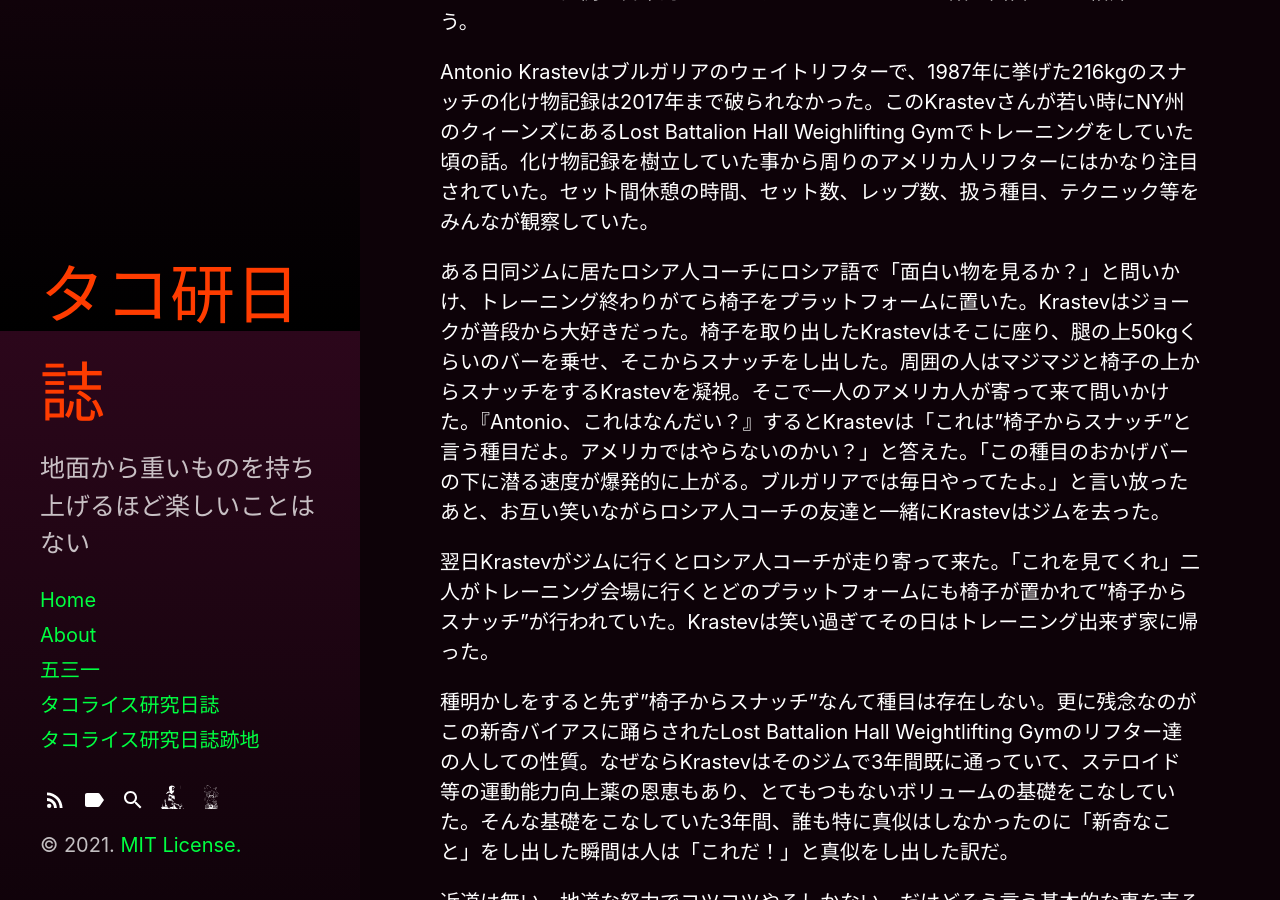
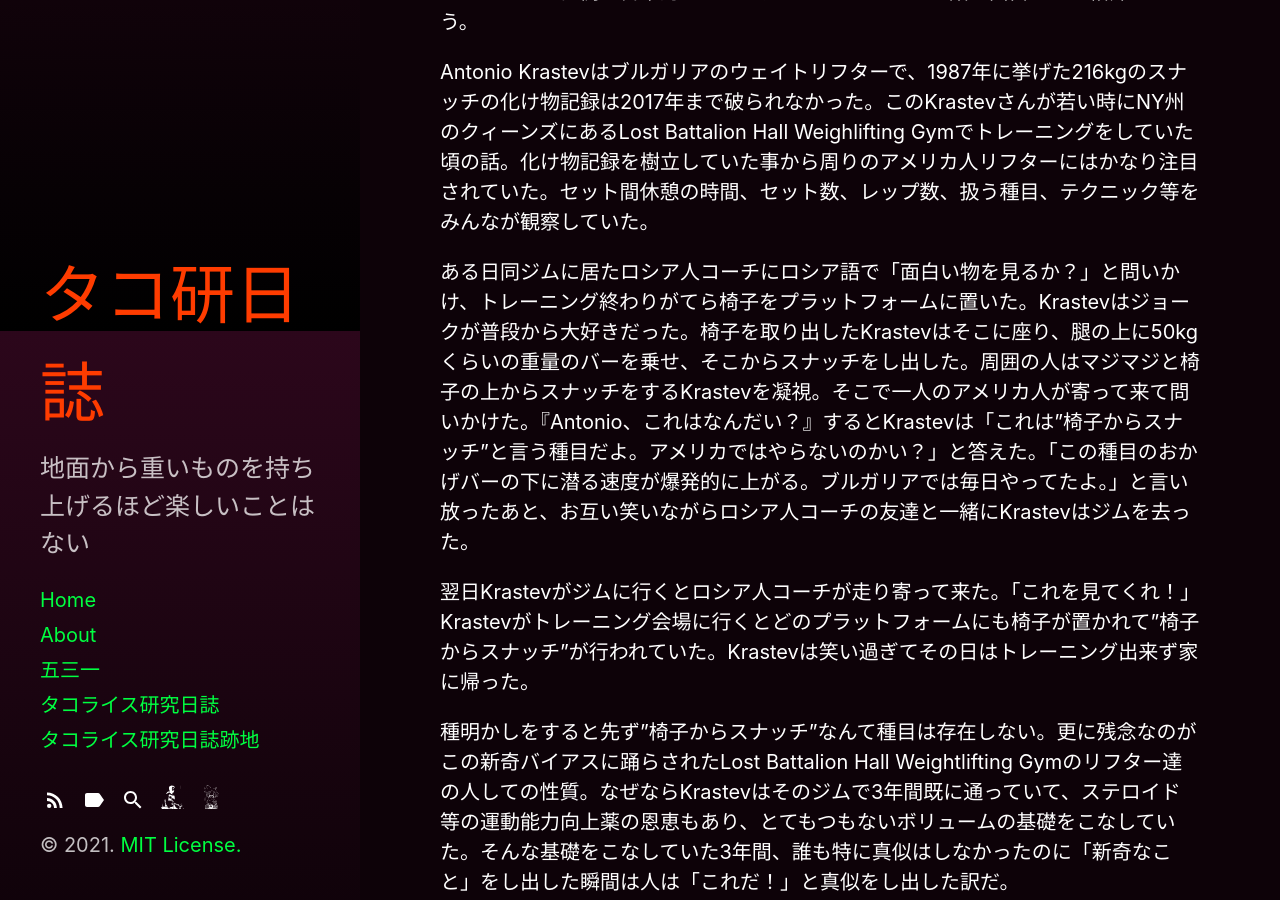
Before and after one commit to buckybean/buckybean.github.io, a Jekyll site: the page built from _posts/tacokennisshi/2021-07-21-tacokennisshi-noveltybias.md, in a window 1280 px wide and 900 px high, scrolled down 1469 px. Built offline with Jekyll 4.4.1, drawn with Linux system fonts in a browser that asks for light colours; comment, search, counter and statistics services are not loaded.

Commit message:
Update 2021-07-21-tacokennisshi-noveltybias.md

```diff
--- a/_posts/tacokennisshi/2021-07-21-tacokennisshi-noveltybias.md
+++ b/_posts/tacokennisshi/2021-07-21-tacokennisshi-noveltybias.md
@@ -28,9 +28,9 @@ tags:
 
 Antonio Krastevはブルガリアのウェイトリフターで、1987年に挙げた216kgのスナッチの化け物記録は2017年まで破られなかった。このKrastevさんが若い時にNY州のクィーンズにあるLost Battalion Hall Weighlifting Gymでトレーニングをしていた頃の話。化け物記録を樹立していた事から周りのアメリカ人リフターにはかなり注目されていた。セット間休憩の時間、セット数、レップ数、扱う種目、テクニック等をみんなが観察していた。
 
-ある日同ジムに居たロシア人コーチにロシア語で「面白い物を見るか？」と問いかけ、トレーニング終わりがてら椅子をプラットフォームに置いた。Krastevはジョークが普段から大好きだった。椅子を取り出したKrastevはそこに座り、腿の上50kgくらいのバーを乗せ、そこからスナッチをし出した。周囲の人はマジマジと椅子の上からスナッチをするKrastevを凝視。そこで一人のアメリカ人が寄って来て問いかけた。『Antonio、これはなんだい？』するとKrastevは「これは”椅子からスナッチ”と言う種目だよ。アメリカではやらないのかい？」と答えた。「この種目のおかげバーの下に潜る速度が爆発的に上がる。ブルガリアでは毎日やってたよ。」と言い放ったあと、お互い笑いながらロシア人コーチの友達と一緒にKrastevはジムを去った。
+ある日同ジムに居たロシア人コーチにロシア語で「面白い物を見るか？」と問いかけ、トレーニング終わりがてら椅子をプラットフォームに置いた。Krastevはジョークが普段から大好きだった。椅子を取り出したKrastevはそこに座り、腿の上に50kgくらいの重量のバーを乗せ、そこからスナッチをし出した。周囲の人はマジマジと椅子の上からスナッチをするKrastevを凝視。そこで一人のアメリカ人が寄って来て問いかけた。『Antonio、これはなんだい？』するとKrastevは「これは”椅子からスナッチ”と言う種目だよ。アメリカではやらないのかい？」と答えた。「この種目のおかげバーの下に潜る速度が爆発的に上がる。ブルガリアでは毎日やってたよ。」と言い放ったあと、お互い笑いながらロシア人コーチの友達と一緒にKrastevはジムを去った。
 
-翌日Krastevがジムに行くとロシア人コーチが走り寄って来た。「これを見てくれ」二人がトレーニング会場に行くとどのプラットフォームにも椅子が置かれて”椅子からスナッチ”が行われていた。Krastevは笑い過ぎてその日はトレーニング出来ず家に帰った。
+翌日Krastevがジムに行くとロシア人コーチが走り寄って来た。「これを見てくれ！」Krastevがトレーニング会場に行くとどのプラットフォームにも椅子が置かれて”椅子からスナッチ”が行われていた。Krastevは笑い過ぎてその日はトレーニング出来ず家に帰った。
 
 種明かしをすると先ず”椅子からスナッチ”なんて種目は存在しない。更に残念なのがこの新奇バイアスに踊らされたLost Battalion Hall Weightlifting Gymのリフター達の人しての性質。なぜならKrastevはそのジムで3年間既に通っていて、ステロイド等の運動能力向上薬の恩恵もあり、とてもつもないボリュームの基礎をこなしていた。そんな基礎をこなしていた3年間、誰も特に真似はしなかったのに「新奇なこと」をし出した瞬間は人は「これだ！」と真似をし出した訳だ。
 
```
